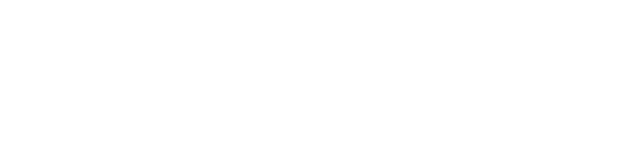
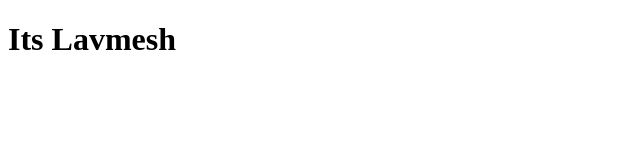
Before and after one commit to LavmeshGithub/My-ProjectLM, a plain HTML site: page Index.html in a window 1280 px wide. Shown: the whole page, without its empty margins (0-640 px from the left). Drawn offline with Linux system fonts and the light colour scheme.

Commit message:
Update Index File

```diff
--- a/Index.html
+++ b/Index.html
@@ -6,6 +6,6 @@
     <title>Document</title>
 </head>
 <body>
-
+    <h1>Its Lavmesh</h1>
 </body>
 </html>
```
